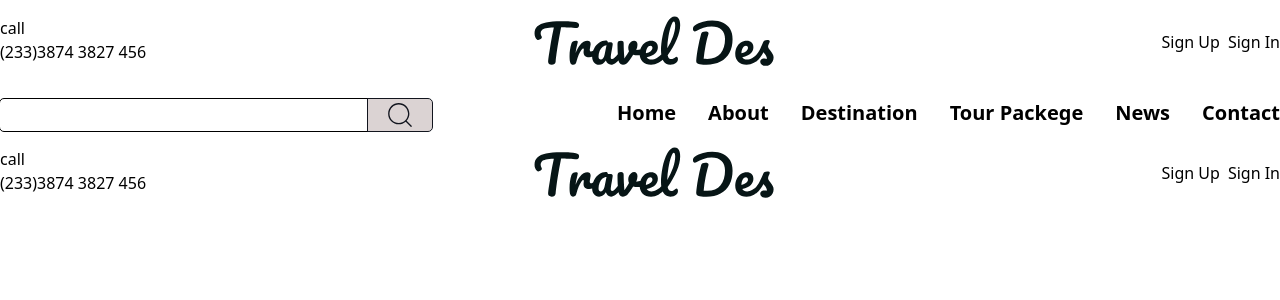
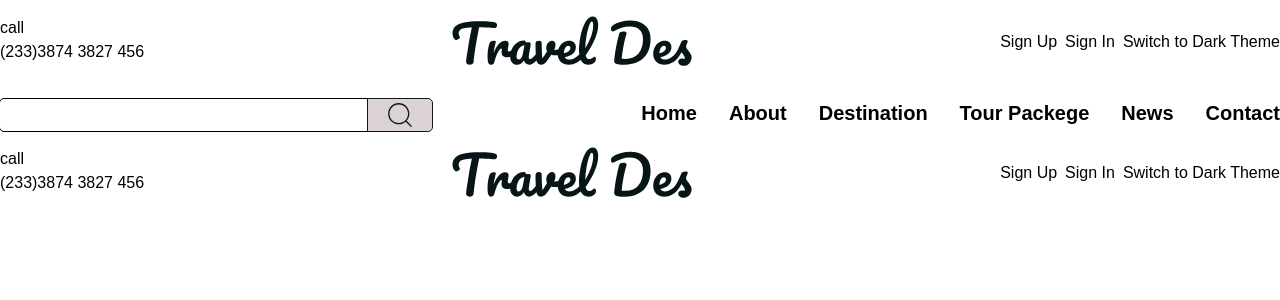
Before and after one commit to devMasrafi/travelDes, a Next.js app: page /header in a window 1280 px wide. Shown: the top 300 px of the page. Built offline with nearby package versions, Linux system fonts and the light colour scheme.

Commit message:
dark and light theme

```diff
--- a/src/app/(upperNav)/header/page.jsx
+++ b/src/app/(upperNav)/header/page.jsx
@@ -1,9 +1,10 @@
 import Image from "next/image";
 import logoImg from "@/public/images/TravelDes.svg";
+import { useTheme } from "@/context/ThemeContext";
 
 
 const Header = () => {
-
+  const { theme, toggleTheme } = useTheme();
   return (
     <section className="container mx-auto mt-4 mb-4">
       <div className="flex justify-between">
@@ -17,6 +18,11 @@ const Header = () => {
         <div className="flex gap-2 items-center capitalize ">
           <div>sign up</div>
           <div>sign in</div>
+          <div>
+          <button onClick={toggleTheme}>
+        Switch to {theme === 'light' ? 'Dark' : 'Light'} Theme
+      </button>
+          </div>
         </div>
       </div>
     </section>
--- a/src/app/globals.css
+++ b/src/app/globals.css
@@ -4,3 +4,20 @@
 @tailwind base;
 @tailwind components;
 @tailwind utilities;
+
+:root {
+  --background-color: #ffffff;
+  --text-color: #000000;
+}
+
+[data-theme='dark'] {
+  --background-color: #121212;
+  --text-color: #ffffff;
+}
+
+body {
+  background-color: var(--background-color);
+  color: var(--text-color);
+  margin: 0;
+  font-family: Arial, sans-serif;
+}
--- a/src/app/layout.js
+++ b/src/app/layout.js
@@ -3,14 +3,17 @@
 import "./globals.css";
 import NavBar from "./(upperNav)/navBar/page";
 import Header from "./(upperNav)/header/page";
+import { ThemeProvider } from "@/context/ThemeContext";
 
 export default function RootLayout({ children }) {
   return (
     <html lang="en">
       <body>
+        <ThemeProvider>
           <Header />
           <NavBar />
           {children}
+        </ThemeProvider>
       </body>
     </html>
   );
--- /dev/null
+++ b/src/context/ThemeContext.js
@@ -0,0 +1,29 @@
+import { createContext, useContext, useEffect, useState } from 'react';
+
+const ThemeContext = createContext();
+
+export const ThemeProvider = ({ children }) => {
+  const [theme, setTheme] = useState('light');
+
+  // On component mount, check for saved theme
+  useEffect(() => {
+    const savedTheme = localStorage.getItem('theme') || 'light';
+    setTheme(savedTheme);
+    document.documentElement.setAttribute('data-theme', savedTheme);
+  }, []);
+
+  const toggleTheme = () => {
+    const newTheme = theme === 'light' ? 'dark' : 'light';
+    setTheme(newTheme);
+    document.documentElement.setAttribute('data-theme', newTheme);
+    localStorage.setItem('theme', newTheme);
+  };
+
+  return (
+    <ThemeContext.Provider value={{ theme, toggleTheme }}>
+      {children}
+    </ThemeContext.Provider>
+  );
+};
+
+export const useTheme = () => useContext(ThemeContext);
```
